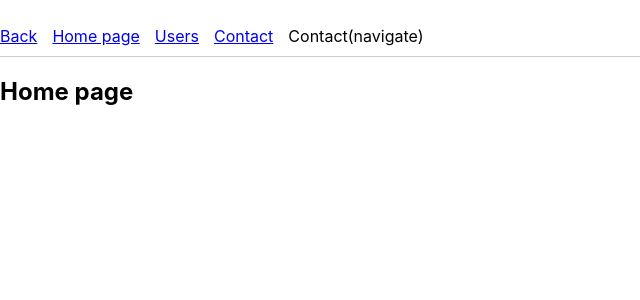
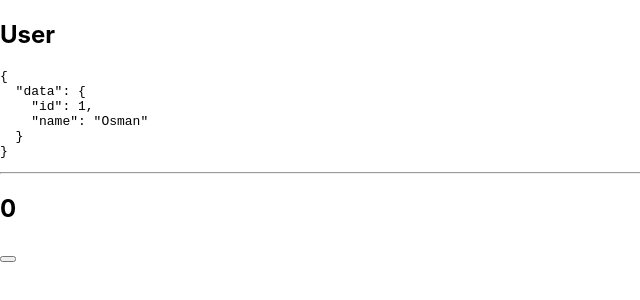
Before and after one commit to osmanbeshirov/Turkcell-react-201, a React (Create React App) app: page / in a window 1280 px wide. Shown: the top 300 px of the page, without its empty margins (0-640 px from the left). Built offline with nearby package versions, Linux system fonts and the light colour scheme.

Commit message:
files are ready for memoization

```diff
--- a/src/App.tsx
+++ b/src/App.tsx
@@ -19,6 +19,7 @@ import DashboardLayout from './Layouts/Dashboard/DashboardLayout';
 import AuthLayout from './Layouts/Auth/AuthLayout';
 import Register from './Pages/Auth/Register';
 import Error404 from './Pages/Error404';
+import Counter from './components/Memosiation/Counter';
 
 function App() {
 
@@ -28,7 +29,10 @@ function App() {
   return (
     <div className="App">
 
-      <BrowserRouter>
+      <Counter />
+
+
+      {/* <BrowserRouter>
 
         <Routes>
 
@@ -50,7 +54,12 @@ function App() {
           <Route path='*' element={<Error404 />} />
 
         </Routes>
-      </BrowserRouter>
+      </BrowserRouter> */}
+
+
+
+
+
 
       {/* <div>
         <UserList sendUser={setActiveId} />
--- /dev/null
+++ b/src/components/Memosiation/Counter.tsx
@@ -0,0 +1,29 @@
+import React, { useState } from 'react'
+import Header from './Header';
+import User, { IUser, UserObj } from './User';
+
+const Counter = () => {
+
+    const [count, setCount] = useState(0);
+
+    console.log('Counter component re-render');
+
+    const userData: UserObj = {
+        id: 1,
+        name: 'Osman'
+    }
+
+    return (
+        <div>
+
+            {/* <Header /> */}
+            <User data={userData} />
+            <hr />
+
+            <h2>{count}</h2>
+            <button onClick={() => setCount(count + 1)}></button>
+        </div>
+    )
+}
+
+export default Counter
--- /dev/null
+++ b/src/components/Memosiation/Header.tsx
@@ -0,0 +1,9 @@
+import React from 'react'
+
+const Header = () => {
+    return (
+        <div>Header</div>
+    )
+}
+
+export default Header
--- /dev/null
+++ b/src/components/Memosiation/User.tsx
@@ -0,0 +1,23 @@
+import React from 'react'
+
+export type UserObj = {
+    id: number;
+    name: string;
+}
+
+export interface IUser {
+    data: UserObj
+}
+
+const User: React.FC<IUser> = (data) => {
+    console.log('User component re-render')
+    return (
+        <div>
+            <h2>User</h2>
+
+            <pre>{JSON.stringify(data, null, 2)}</pre>
+        </div>
+    )
+}
+
+export default User
```
